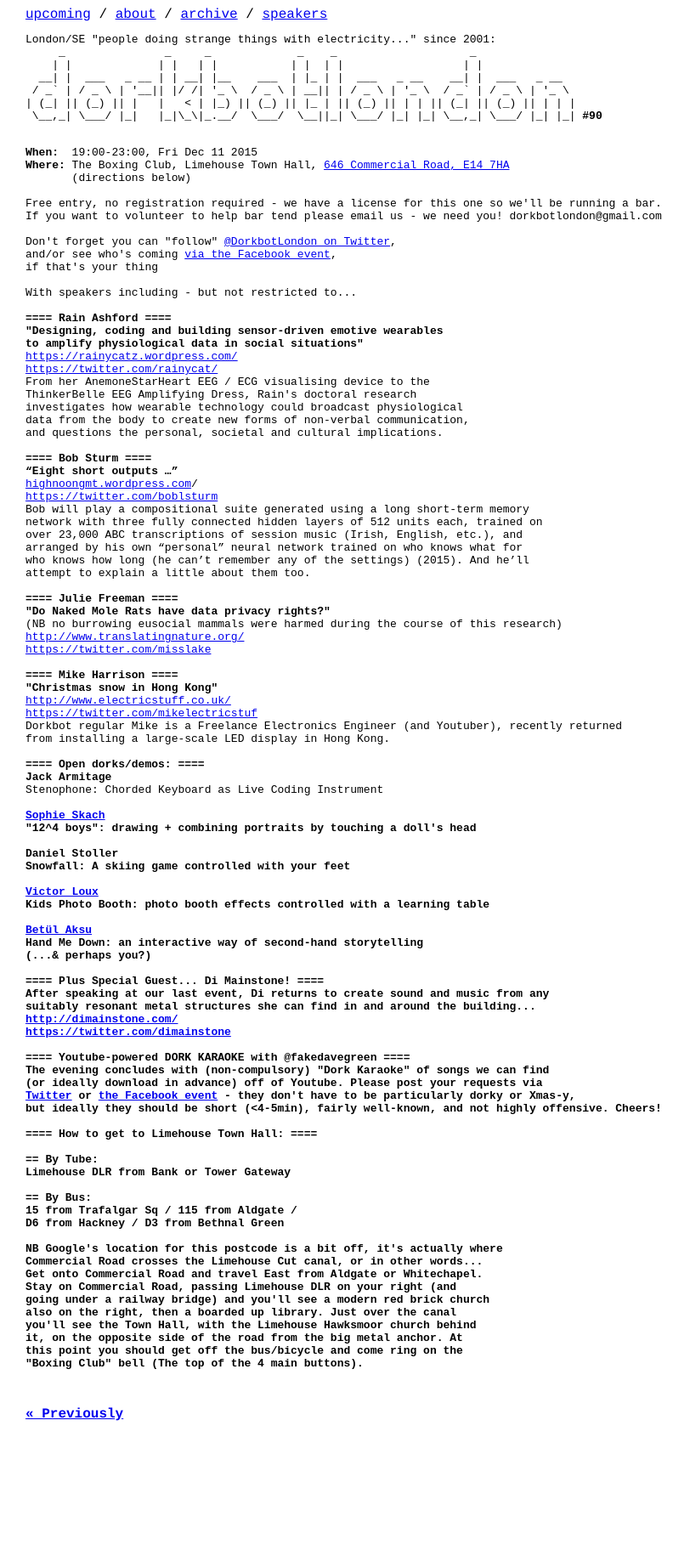
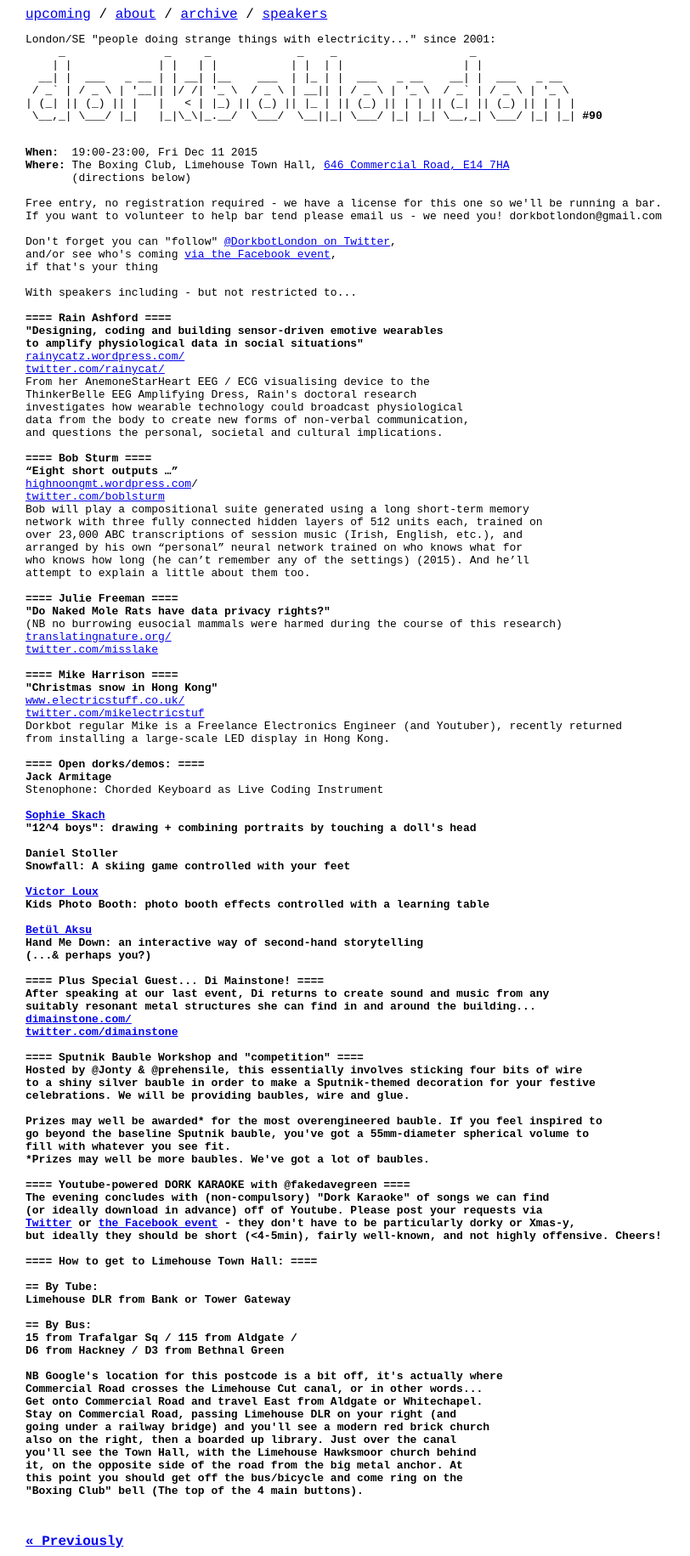
Before and after one commit to dorkbotlondon/dorkbotlondon.github.io, a Jekyll site: the page built from _posts/2015-12-11-90.html, in a window 1280 px wide. Shown: the whole page at 85% size, without its empty margins (0-812 px from the left). Built offline with Jekyll 4.4.1, drawn with Linux system fonts in a browser that asks for light colours; Markdown is read by kramdown in place of the engine named in the settings; before the commit the page ends 1681 px from its top, so only the background shows below that.

Commit message:
Update 2015-12-11-90.html

```diff
--- a/_posts/2015-12-11-90.html
+++ b/_posts/2015-12-11-90.html
@@ -75,8 +75,18 @@
 <b>==== Plus Special Guest... Di Mainstone! ====</b>
 After speaking at our last event, Di returns to create sound and music from any
 suitably resonant metal structures she can find in and around the building...
-<a href="http://dimainstone.com/">http://dimainstone.com/</a>
-<a href="https://twitter.com/dimainstone">https://twitter.com/dimainstone</a>
+<a href="http://dimainstone.com/">dimainstone.com/</a>
+<a href="https://twitter.com/dimainstone">twitter.com/dimainstone</a>
+
+<b>==== Sputnik Bauble Workshop and "competition" ====</b>
+Hosted by @Jonty & @prehensile, this essentially involves sticking four bits of wire
+to a shiny silver bauble in order to make a Sputnik-themed decoration for your festive
+celebrations. We will be providing baubles, wire and glue.
+
+Prizes may well be awarded* for the most overengineered bauble. If you feel inspired to
+go beyond the baseline Sputnik bauble, you've got a 55mm-diameter spherical volume to
+fill with whatever you see fit.
+*Prizes may well be more baubles. We've got a lot of baubles.
 
 <b>==== Youtube-powered DORK KARAOKE with @fakedavegreen ====</b>
 The evening concludes with (non-compulsory) "Dork Karaoke" of songs we can find
```
Also changed, not shown: other parts of _posts/2015-12-11-90.html (+7 -7 lines).
